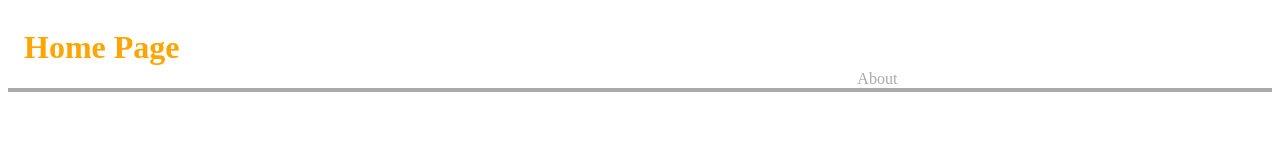
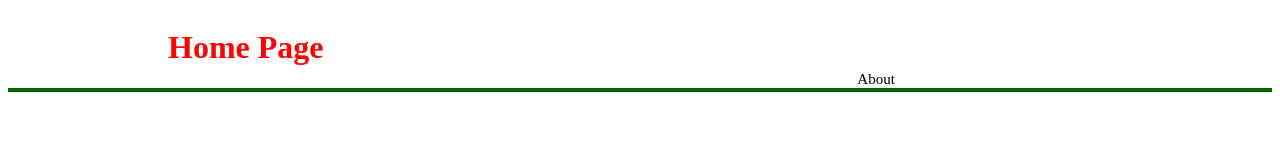
Before and after one commit to trujilloj/team-git-2, a plain HTML site: page index.html in a window 1280 px wide. Drawn offline with Linux system fonts and the light colour scheme.

Commit message:
edit css

```diff
--- a/styles.css
+++ b/styles.css
@@ -3,13 +3,13 @@ header {
   grid-template-columns: repeat(6, 1fr);
   grid-gap: 10px;
   align-items: end;
-  border-bottom: .3rem solid darkgrey;
+  border-bottom: .3rem solid darkgreen;
 }
 
 h1 {
   grid-column: 1/span 2;
-  margin-left: 1rem;
-  color: orange;
+  margin-left: 10rem;
+  color: red;
 }
 
 nav {
@@ -18,6 +18,6 @@ nav {
 
 nav a {
   text-decoration: none;
-  color: darkgrey;
-  font-size:
+  color: black;
+  font-size: 15px;
 }
```
